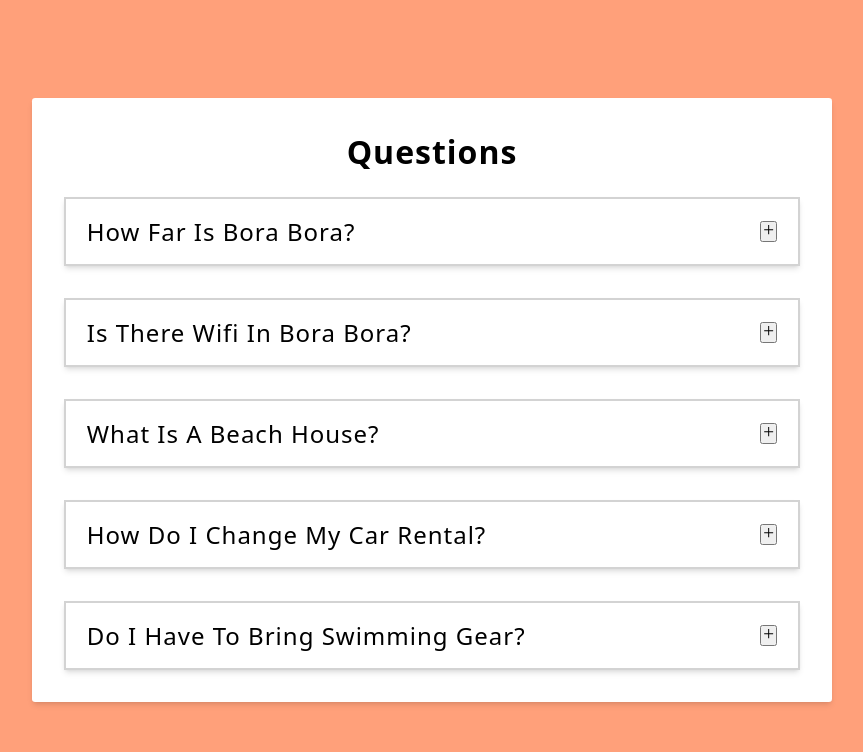
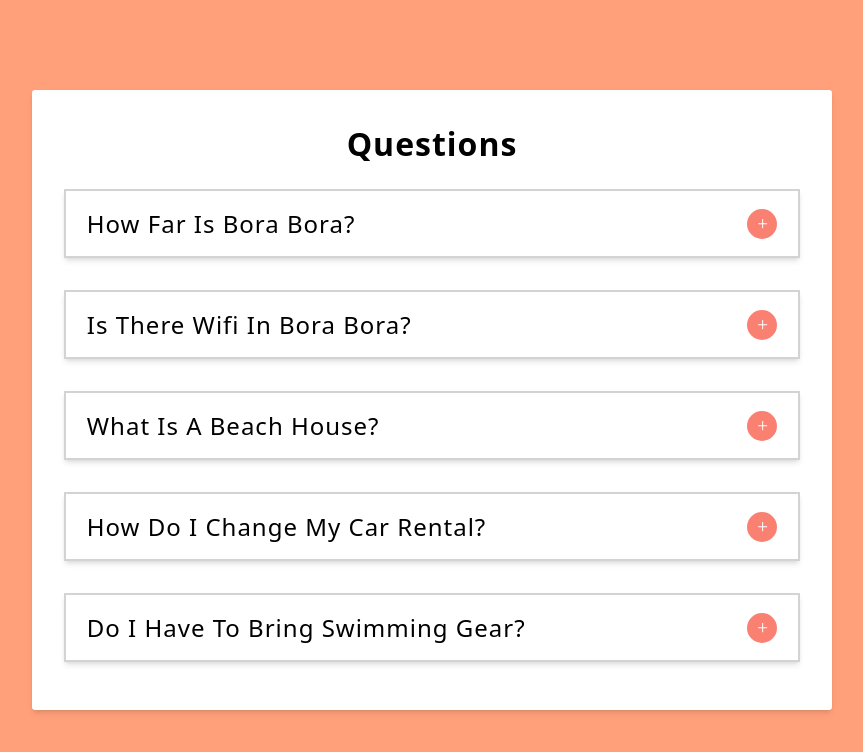
Before and after one commit to sun-n-y/questions, a React (Vite) app: page / in a window 1280 px wide. Shown: the top 752 px of the page, without its empty margins (208-1071 px from the left). Built offline with nearby package versions, Linux system fonts and the light colour scheme.

Commit message:
add css bug fix

```diff
--- a/src/SingleQuestion.jsx
+++ b/src/SingleQuestion.jsx
@@ -11,7 +11,7 @@ const SingleQuestion = ({ id, title, info }) => {
           {showText ? <AiOutlineMinus /> : <AiOutlinePlus />}
         </button>
       </header>
-      <p className="info">{showText && info}</p>
+      {showText && <p className="info">{info}</p>}
     </article>
   );
 };
--- a/src/index.css
+++ b/src/index.css
@@ -16,7 +16,7 @@ body {
 main {
     background-color: white;
     width: 80vw;
-    padding: 2rem;
+    padding: 2rem 2rem 3rem 2rem;
     border-radius: .2rem;
     box-shadow: 0 4px 6px -1px rgb(0 0 0 / 0.1), 0 2px 4px -2px rgb(0 0 0 / 0.1);
     margin: 0 auto;
@@ -54,7 +54,20 @@ header {
 }
 
 .info {
+    margin-top: 1rem;
     padding: 0 .3rem;
     line-height: 2rem;
     color: lightslategray;
 }
+
+button {
+    border: transparent;
+    background-color: salmon;
+    display: grid;
+    place-content: center;
+    height: 30px;
+    width: 30px;
+    border-radius: 50%;
+    color: white;
+    cursor: pointer;
+}
```
